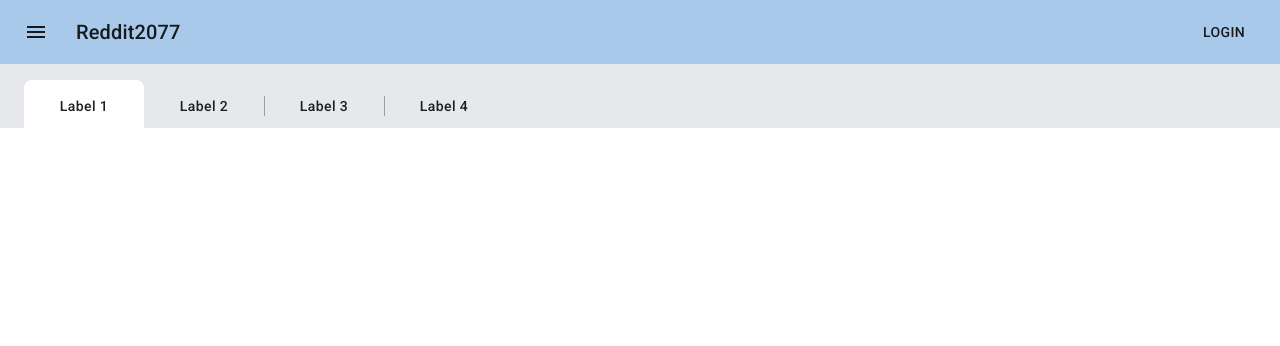
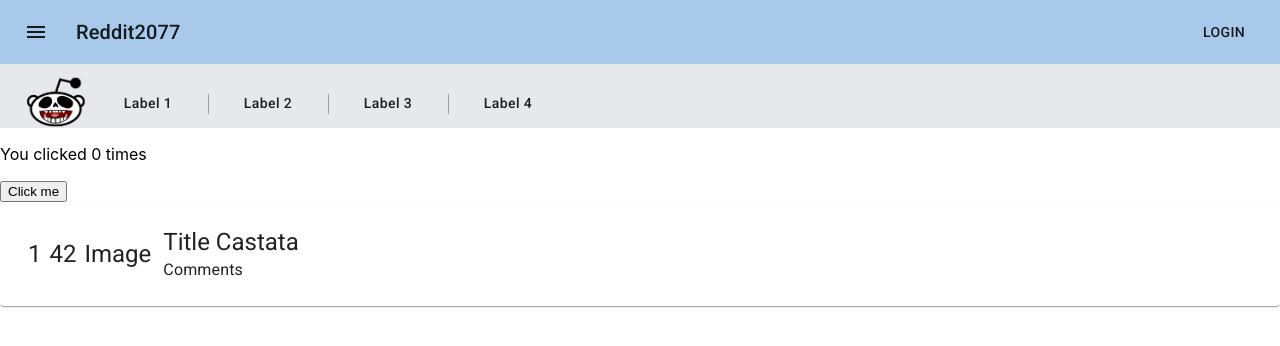
Before and after one commit to FluentZap/Reddit2077, a React (Create React App) app: page / in a window 1280 px wide. Shown: the top 346 px of the page. Built offline with nearby package versions, Linux system fonts and the light colour scheme.

Commit message:
make rough template for individual posts

```diff
--- a/src/App.jsx
+++ b/src/App.jsx
@@ -7,6 +7,7 @@ import Navbar from './components/Navbar';
 import TabSort from './components/Tabbar';
 import ChromeTabs from './components/ChromeTabbar';
 import { ThemeProvider } from '@material-ui/styles';
+import Feed from './components/Feed';
 
 const theme = createMuiTheme({
   palette: {
@@ -26,7 +27,7 @@ function App() {
     <div className="App">
       <Navbar/>
       <TabSort/>
-      <ChromeTabs/>
+      <Feed/>
     </div>
   </ThemeProvider>
   );
--- a/src/components/ChromeTabbar.jsx
+++ b/src/components/ChromeTabbar.jsx
@@ -4,6 +4,7 @@ import Color from "color";
 import { makeStyles } from "@material-ui/styles";
 import Tabs from "@material-ui/core/Tabs";
 import Tab from "@material-ui/core/Tab";
+import Snoo from '../assets/snoo.svg';
 
 const useTabsStyles = makeStyles(() => ({
   indicator: {
@@ -86,11 +87,19 @@ const useTabStyles = makeStyles(({ palette, spacing, breakpoints }) => {
   };
 });
 
+const useLogoStyle = makeStyles(() => ({
+    logo: {
+        width: '4rem'
+    }
+  }));
+
 const ChromeTabs = ({ tabs, tabStyle, tabProps, ...props }) => {
   const tabsClasses = useTabsStyles(props);
   const tabClasses = useTabStyles({ ...tabProps, ...tabStyle });
+  const logoClasses = useLogoStyle();
   return (
     <Tabs {...props} classes={tabsClasses}>
+    <img className={logoClasses.logo} src={Snoo} alt=""/>
       {tabs.map(tab => (
         <Tab key={tab.label} {...tabProps} {...tab} classes={tabClasses} />
       ))}
--- /dev/null
+++ b/src/components/Feed.jsx
@@ -0,0 +1,23 @@
+import React, { useState } from 'react'
+import Post from './Post';
+
+export default function Feed() {
+
+  const [count, setCount] = useState(0);
+
+  return (
+    <div>
+      <p>You clicked {count} times</p>
+      <button onClick={() => setCount(count + 1)}>
+        Click me
+      </button>
+      <Post
+      number={1}
+      count={42}
+      title={"Title Castata"}
+      image={"Image"}
+      />
+
+    </div>
+  )
+}
--- /dev/null
+++ b/src/components/Post.jsx
@@ -0,0 +1,62 @@
+import React from 'react'
+import PropTypes from 'prop-types';
+import { makeStyles } from '@material-ui/core/styles';
+import Paper from '@material-ui/core/Paper';
+import Typography from '@material-ui/core/Typography';
+
+
+const useStyles = makeStyles(theme => ({
+  root: {
+    padding: theme.spacing(3, 2),
+    display: 'flex'
+  },
+  postText: {
+    display: 'block'
+  },
+  postMeta: {
+    display: 'flex',
+    padding: '.5rem',
+    '& h5': {
+      padding: '.25rem'
+    }
+  }
+}));
+
+function Post(props) {
+  const classes = useStyles();
+
+  return (
+    <div>
+      <Paper className={classes.root}>
+      <div className={classes.postMeta}>
+        <Typography variant='h5' component='h5'>
+          {props.number}
+        </Typography>
+        <Typography variant='h5' component='h5'>
+          {props.count}
+        </Typography>
+        <Typography variant='h5' component='h5'>
+          {props.image}
+        </Typography>
+      </div>
+      <div className={classes.postText}>
+        <Typography variant="h5" component="h3">
+          {props.title}
+        </Typography>
+        <Typography component="p">
+          <a to='#'>Comments</a>
+        </Typography>
+      </div>
+    </Paper>
+  </div>
+  );
+}
+
+Post.prototype = {
+  number: PropTypes.number.isRequired,
+  count: PropTypes.number.isRequired,
+  title: PropTypes.string.isRequired,
+  image: PropTypes.string,
+}
+
+export default Post;
```
Also changed, not shown: src/assets/snoo.svg (added).
